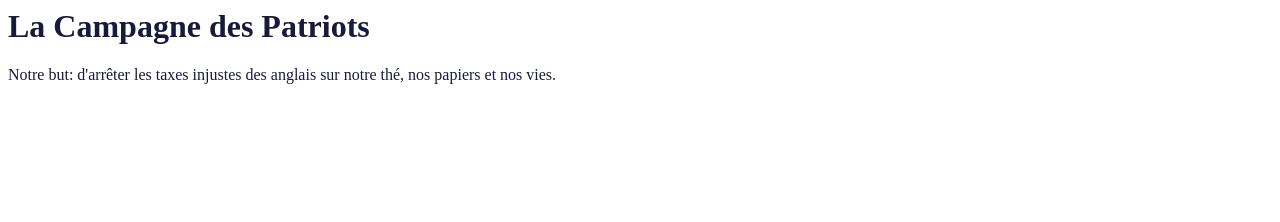
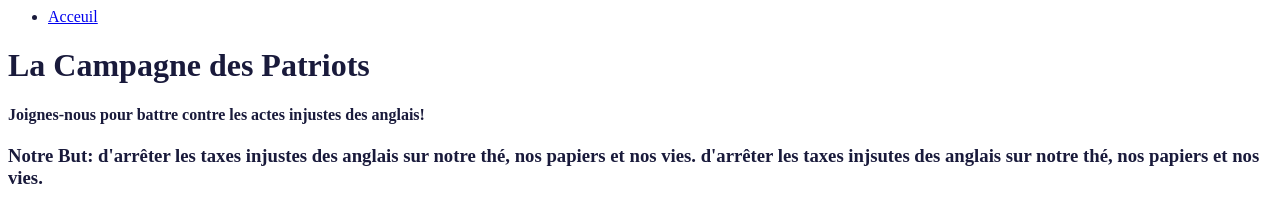
Before and after one commit to willontheweb/CampagneDesPatriots, a plain HTML site: page index.html in a window 1280 px wide. Drawn offline with Linux system fonts and the light colour scheme.

Commit message:
Update index.html

```diff
--- a/index.html
+++ b/index.html
@@ -1,7 +1,14 @@
 <html>
-<head><title>La Campagne des Patriots</title><link rel="stylesheet" href="style.css"></head>
-<body>
-<h1>La Campagne des Patriots</h1>
-  <p>Notre but: d'arrêter les taxes injustes des anglais sur notre thé, nos papiers et nos vies.</p>
-</body>
+  <head>
+    <title>La Campagne des Patriots</title><link rel="stylesheet" href="style.css">
+    <link rel="stylesheet" href="style.css">
+  </head>
+  <body>
+    <ul>
+      <li><a href="index.html">Acceuil</a></li>
+    </ul>
+    <h1>La Campagne des Patriots</h1>
+    <h4>Joignes-nous pour battre contre les actes injustes des anglais!</h4>
+    <h3>Notre But: d'arrêter les taxes injustes des anglais sur notre thé, nos papiers et nos vies. d'arrêter les taxes injsutes des anglais sur notre thé, nos papiers et nos vies.</h3>
+  </body>
 </html>
```
